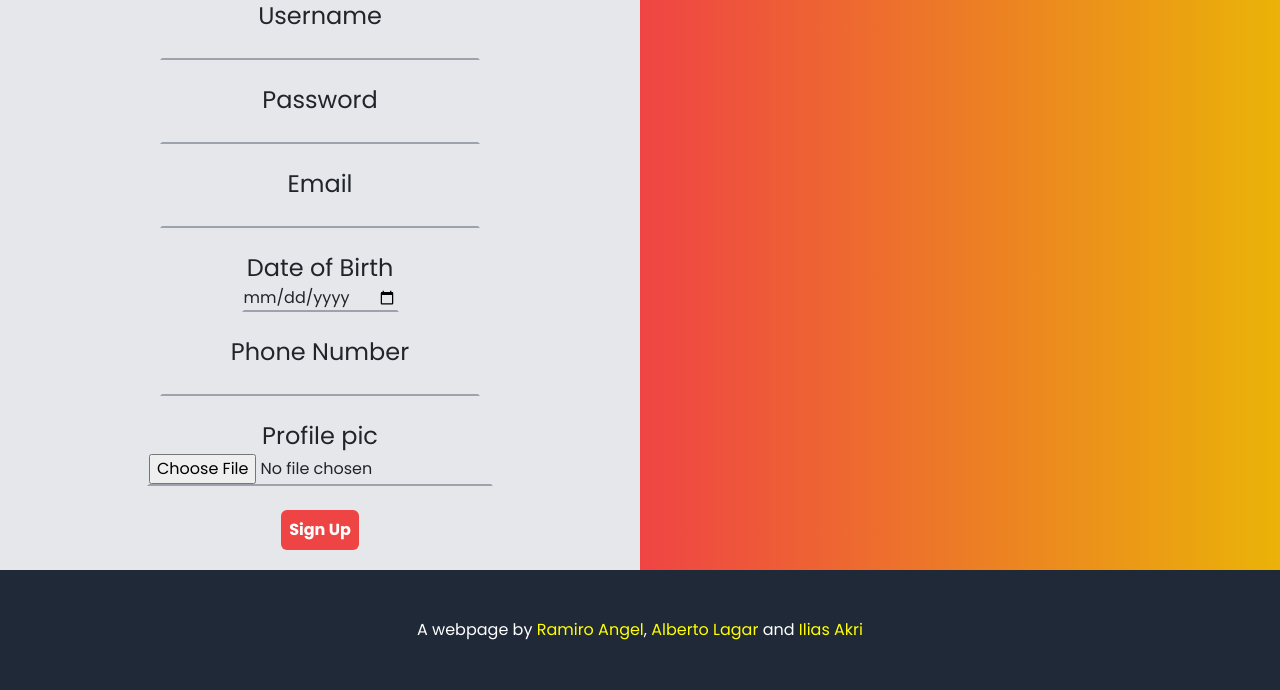
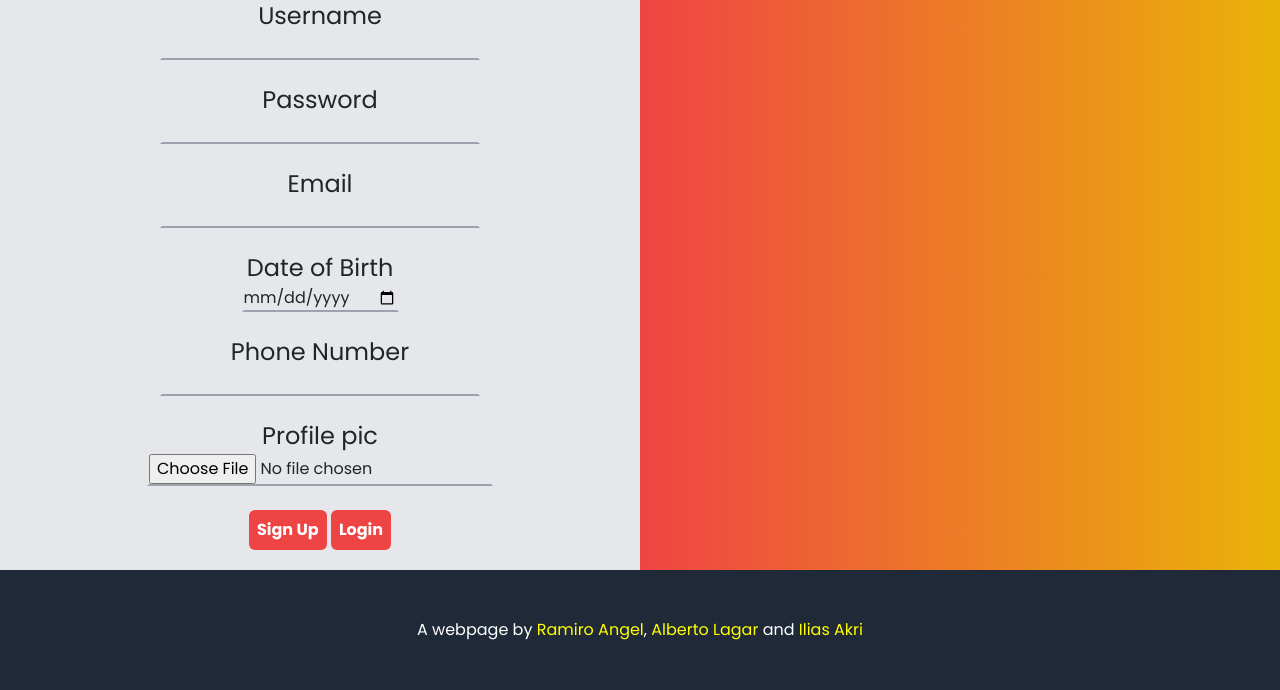
Before and after one commit to kiirisz/tfg, a PHP site: page /front-end/pages/register.php in a window 1280 px wide. Shown: the part 230-920 px from the top of the page. Run offline with PHP 8.4, Linux system fonts and the light colour scheme; style sheets or scripts are compiled from the project's sources; some libraries are stand-ins or nearby versions.

Commit message:
Añadidos botones en el login y el register, para que podamos ir desde el login al register y viceversa

```diff
--- a/front-end/pages/login.php
+++ b/front-end/pages/login.php
@@ -23,6 +23,7 @@ include("../template/head.php");
                     <input type="password" name="pass" id="pass"
                         class="bg-inherit border-b-gray-400 border-solid border-2 hover:border-b-gray-600 transition ease-in-out "><br><br>
 
+                        <input type="button" value="Sign up" onclick="window.location.href='register.php';" class="bg-red-500 hover:bg-red-900 transition ease-in-out text-white p-2 font-bold rounded-md">
                     <input type="submit" value="Log In"
                         class="bg-red-500 hover:bg-red-900 transition ease-in-out text-white p-2 font-bold rounded-md">
                 </form>
--- a/front-end/pages/register.php
+++ b/front-end/pages/register.php
@@ -43,6 +43,9 @@ include("../template/head.php");
                     <input type="submit" value="Sign Up"
                         class="bg-red-500 hover:bg-red-900 transition ease-in-out text-white p-2 font-bold rounded-md">
 
+                    <input type="button" value="Login" onclick="window.location.href='login.php';" class="bg-red-500 hover:bg-red-900 transition ease-in-out text-white p-2 font-bold rounded-md">
+
+
                 </form>
             </section>
         </main>
```
